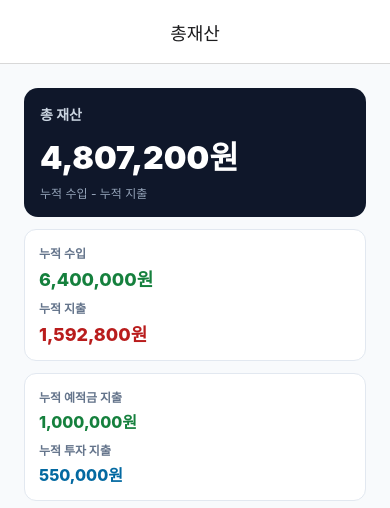
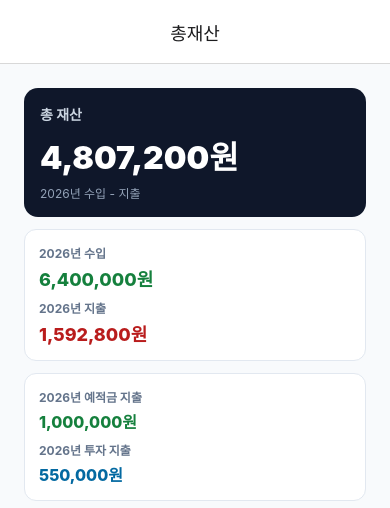
Before and after one commit to HitMi0212/plan-wallet-front, a React Native app: screen /TotalWealth in a window 390 px wide. Shown: the top 508 px of the page. Built offline with nearby package versions, Linux system fonts and the light colour scheme.

Commit message:
feat: 총 재산 누적 집계를 연도 기준으로 변경

```diff
--- a/src/screens/assets/TotalWealthScreen.tsx
+++ b/src/screens/assets/TotalWealthScreen.tsx
@@ -29,19 +29,25 @@ export function TotalWealthScreen() {
     );
   }, [categories]);
 
+  const currentYear = dayjs().year();
+  const yearItems = useMemo(
+    () => items.filter((item) => dayjs(item.occurredAt).year() === currentYear),
+    [items, currentYear]
+  );
+
   const totals = useMemo(() => {
-    const totalIncome = items
+    const totalIncome = yearItems
       .filter((item) => item.type === 'INCOME')
       .reduce((sum, item) => sum + item.amount, 0);
-    const totalExpense = items
+    const totalExpense = yearItems
       .filter((item) => item.type === 'EXPENSE')
       .reduce((sum, item) => sum + item.amount, 0);
 
-    const savingsExpense = items
+    const savingsExpense = yearItems
       .filter((item) => item.type === 'EXPENSE')
       .filter((item) => categoryMap.get(item.categoryId)?.expenseKind === 'SAVINGS')
       .reduce((sum, item) => sum + item.amount, 0);
-    const investExpense = items
+    const investExpense = yearItems
       .filter((item) => item.type === 'EXPENSE')
       .filter((item) => categoryMap.get(item.categoryId)?.expenseKind === 'INVEST')
       .reduce((sum, item) => sum + item.amount, 0);
@@ -53,7 +59,7 @@ export function TotalWealthScreen() {
       savingsExpense,
       investExpense,
     };
-  }, [items, categoryMap]);
+  }, [yearItems, categoryMap]);
 
   const thisMonth = dayjs().startOf('month');
   const monthNet = useMemo(() => {
@@ -80,20 +86,20 @@ export function TotalWealthScreen() {
       <View style={styles.mainCard}>
         <Text style={styles.title}>총 재산</Text>
         <Text style={styles.value}>{totals.netWealth.toLocaleString()}원</Text>
-        <Text style={styles.sub}>누적 수입 - 누적 지출</Text>
+        <Text style={styles.sub}>{currentYear}년 수입 - 지출</Text>
       </View>
 
       <View style={styles.card}>
-        <Text style={styles.label}>누적 수입</Text>
+        <Text style={styles.label}>{currentYear}년 수입</Text>
         <Text style={styles.income}>{totals.totalIncome.toLocaleString()}원</Text>
-        <Text style={styles.label}>누적 지출</Text>
+        <Text style={styles.label}>{currentYear}년 지출</Text>
         <Text style={styles.expense}>{totals.totalExpense.toLocaleString()}원</Text>
       </View>
 
       <View style={styles.card}>
-        <Text style={styles.label}>누적 예적금 지출</Text>
+        <Text style={styles.label}>{currentYear}년 예적금 지출</Text>
         <Text style={styles.savings}>{totals.savingsExpense.toLocaleString()}원</Text>
-        <Text style={styles.label}>누적 투자 지출</Text>
+        <Text style={styles.label}>{currentYear}년 투자 지출</Text>
         <Text style={styles.invest}>{totals.investExpense.toLocaleString()}원</Text>
       </View>
 
```
